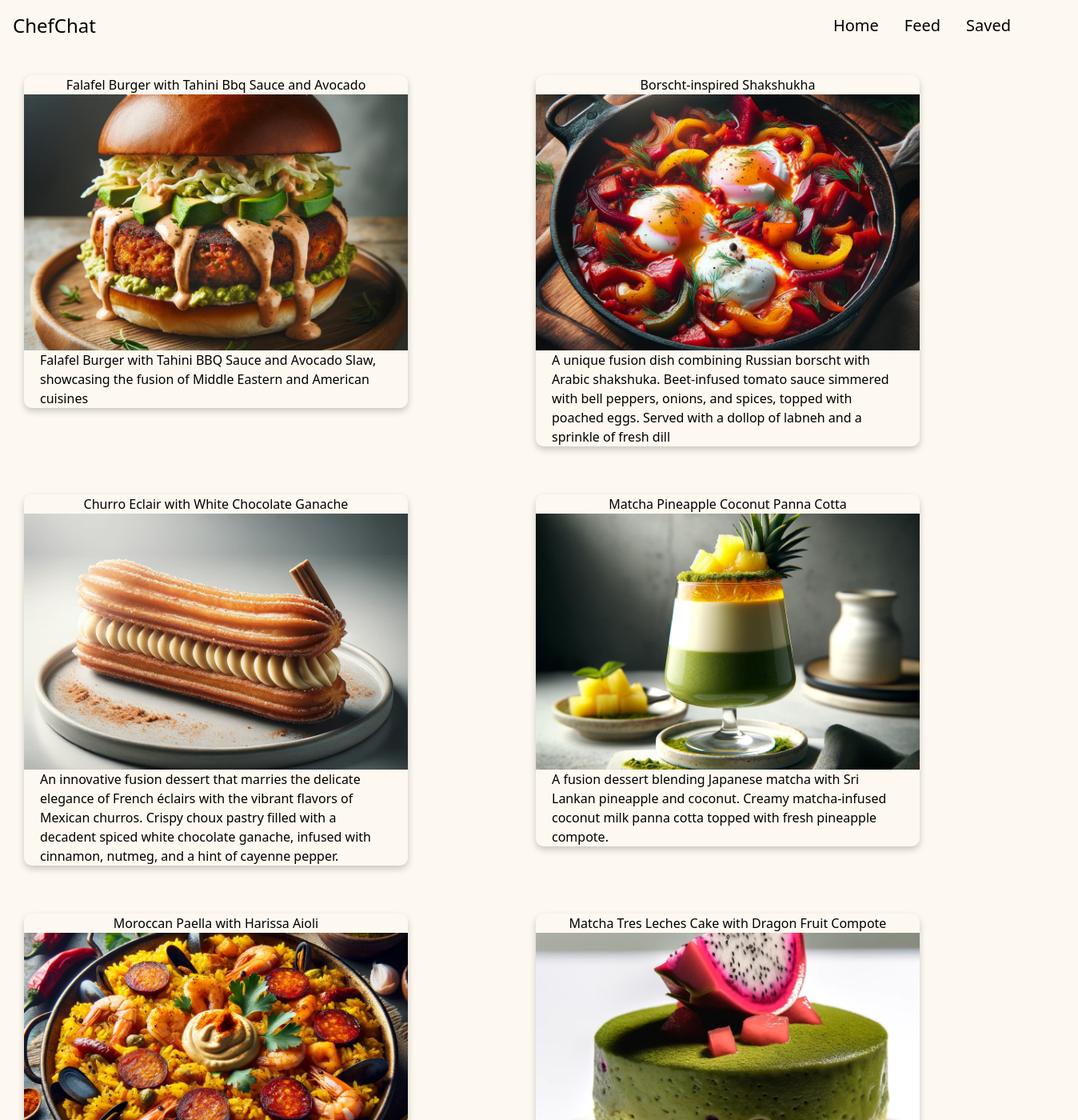
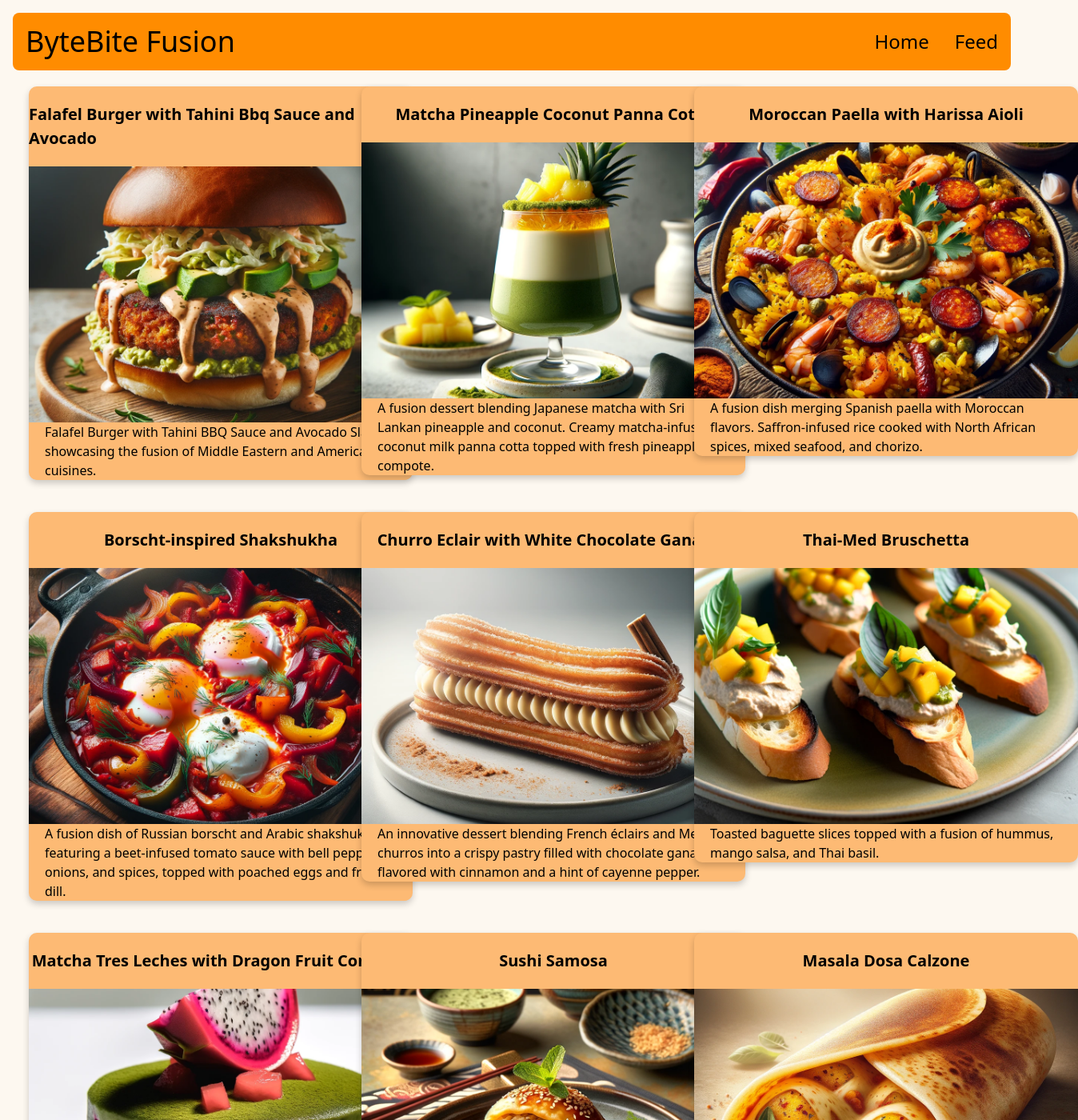
Before and after one commit to Shaurnav/cuisine-alchemy, a Next.js app in the folder frontend/: page /feed in a window 1280 px wide. Shown: the top 1400 px of the page at 80% size, 1348 px wide, since content can reach past the window. Built offline with nearby package versions, Linux system fonts and the light colour scheme.

Commit message:
towards the end now

```diff
--- a/frontend/components/feedIcons/AllFeed.tsx
+++ b/frontend/components/feedIcons/AllFeed.tsx
@@ -6,22 +6,8 @@ export default function AllFeed() {
       username: "joy_ghosh15",
       title: "Falafel Burger with Tahini Bbq Sauce and Avocado",
       description:
-        "Falafel Burger with Tahini BBQ Sauce and Avocado Slaw, showcasing the fusion of Middle Eastern and American cuisines",
+        "Falafel Burger with Tahini BBQ Sauce and Avocado Slaw, showcasing the fusion of Middle Eastern and American cuisines.",
       imageUrl: "./falafel.webp",
-    },
-    {
-      username: "adibsood",
-      title: "Borscht-inspired Shakshukha",
-      description:
-        "A unique fusion dish combining Russian borscht with Arabic shakshuka. Beet-infused tomato sauce simmered with bell peppers, onions, and spices, topped with poached eggs. Served with a dollop of labneh and a sprinkle of fresh dill",
-      imageUrl: "./borscht.webp",
-    },
-    {
-      username: "sharmaTheParma",
-      title: "Churro Eclair with White Chocolate Ganache",
-      description:
-        "An innovative fusion dessert that marries the delicate elegance of French éclairs with the vibrant flavors of Mexican churros. Crispy choux pastry filled with a decadent spiced white chocolate ganache, infused with cinnamon, nutmeg, and a hint of cayenne pepper.",
-      imageUrl: "churro.webp",
     },
     {
       username: "Xiao215",
@@ -31,18 +17,25 @@ export default function AllFeed() {
       imageUrl: "matcha.webp",
     },
     {
-      username: "nBanga",
+      username: "natashaBanga",
       title: "Moroccan Paella with Harissa Aioli",
       description:
-        "A fusion dish merging Spanish paella with Moroccan flavors. Saffron-infused rice cooked with North African spices, mixed seafood, and chorizo",
+        "A fusion dish merging Spanish paella with Moroccan flavors. Saffron-infused rice cooked with North African spices, mixed seafood, and chorizo.",
       imageUrl: "moroccan.webp",
     },
     {
-      username: "wallace_browning",
-      title: "Matcha Tres Leches Cake with Dragon Fruit Compote",
+      username: "adibsood",
+      title: "Borscht-inspired Shakshukha",
       description:
-        "A decadent blend of Mexican tres leches cake infused with Japanese matcha powder.",
-      imageUrl: "matccha.webp",
+        "A fusion dish of Russian borscht and Arabic shakshuka featuring a beet-infused tomato sauce with bell peppers, onions, and spices, topped with poached eggs and fresh dill.",
+      imageUrl: "./borscht.webp",
+    },
+    {
+      username: "sharmaTheParma",
+      title: "Churro Eclair with White Chocolate Ganache",
+      description:
+        "An innovative dessert blending French éclairs and Mexican churros into a crispy pastry filled with chocolate ganache, flavored with cinnamon and a hint of cayenne pepper.",
+      imageUrl: "churro.webp",
     },
     {
       username: "shrishJ",
@@ -52,18 +45,25 @@ export default function AllFeed() {
       imageUrl: "Thai-Med.webp",
     },
     {
-      username: "srinidhii.v",
-      title: "Masala Dosa Calzone",
+      username: "wallace_browning",
+      title: "Matcha Tres Leches with Dragon Fruit Compote",
       description:
-        "A creative fusion dish blending the iconic South Indian dosa with the comforting flavors of Italian calzone",
-      imageUrl: "masala.webp",
+        "A decadent blend of Mexican tres leches cake infused with Japanese matcha powder.",
+      imageUrl: "matccha.webp",
     },
     {
       username: "aliyanChaCha",
       title: "Sushi Samosa",
       description:
-        "Combining the elegance of Japanese sushi with the beloved Indian samosa",
+        "Combining the elegance of Japanese sushi with the beloved Indian samosa.",
       imageUrl: "sushi.webp",
+    },
+    {
+      username: "srinidhii.v",
+      title: "Masala Dosa Calzone",
+      description:
+        "A creative fusion dish blending the iconic South Indian dosa with the comforting flavors of Italian calzone.",
+      imageUrl: "masala.webp",
     },
   ];
 
@@ -82,9 +82,9 @@ export default function AllFeed() {
   };
 
   return (
-    <div style={containerStyle}>
+    <div className="grid grid-cols-3 flex">
       {feedData.map((item, index) => (
-        <div style={cardStyle} key={index}>
+        <div key={index}>
           <FeedIcon
             username={item.username}
             title={item.title}
--- a/frontend/components/feedIcons/feedicon.tsx
+++ b/frontend/components/feedIcons/feedicon.tsx
@@ -21,9 +21,20 @@ export default function FeedIcon({
         flexDirection: "column",
         alignItems: "center",
         borderRadius: "10px",
+        backgroundColor: "#fdba74",
       }}
     >
-      <h2>{title}</h2>
+      <h2
+        style={{
+          fontWeight: "bold",
+          fontSize: "20px",
+          paddingTop: "20px",
+          paddingBottom: "20px",
+        }}
+      >
+        {title}
+      </h2>
+
       <img
         src={imageUrl}
         alt={title}
--- a/frontend/components/navbar/index.tsx
+++ b/frontend/components/navbar/index.tsx
@@ -3,19 +3,19 @@ import Link from "next/link";
 export default function Navbar() {
   return (
     <header className="w-full">
-      <nav className="flex flex-row justify-between items-center w-full">
+      <nav
+        className="flex flex-row justify-between items-center w-full"
+        style={{ backgroundColor: "#FF8C00", borderRadius: "8px" }}
+      >
         <Link href="/">
-          <h1 className="text-2xl m-2 p-2">ChefChat</h1>
+          <h1 className="text-4xl m-2 p-2">ByteBite Fusion</h1>
         </Link>
         <div className="flex flex-row">
           <Link href="/">
-            <h1 className="text-xl p-2 m-2">Home</h1>
+            <h1 className="text-2xl p-2 m-2">Home</h1>
           </Link>
           <Link href="/feed">
-            <h1 className="text-xl p-2 m-2">Feed</h1>
-          </Link>
-          <Link href="/saved">
-            <h1 className="text-xl p-2 m-2">Saved</h1>
+            <h1 className="text-2xl p-2 m-2">Feed</h1>
           </Link>
         </div>
       </nav>
--- a/frontend/pages/feed.tsx
+++ b/frontend/pages/feed.tsx
@@ -6,7 +6,7 @@ const inter = Inter({ subsets: ["latin"] });
 
 export default function Feed() {
   return (
-    <div>
+    <div className="p-4">
       <Navbar />
       <AllFeed />
     </div>
--- a/frontend/pages/index.tsx
+++ b/frontend/pages/index.tsx
@@ -12,11 +12,12 @@ export default function Home() {
   const [selectedCountries, setSelectedCountries] = useState<any[]>([]);
   const [messages, setMessages] = useState<MessageProps[]>([]);
   const [submitted, setSubmitted] = useState<boolean>();
+  const [isLoading, setIsLoading] = useState<boolean>(false);
   const [chefMapping, setChefMapping] = useState<{
     countryOne: string;
     countryTwo: string;
   }>();
-  const [input, setInputText] = useState<string>('');
+  const [input, setInputText] = useState<string>("");
   const [final, setFinal] = useState<boolean>();
   const [numMessagesRendered, setNumMessagesRendered] = useState<number>(0);
 
@@ -26,9 +27,9 @@ export default function Home() {
       return;
     }
 
+    setIsLoading(true);
+    setTimeout(async () => {
       try {
-      console.log(input);
-
         const countryOne: string = selectedCountries[0].name;
         const countryTwo: string = selectedCountries[1].name;
 
@@ -49,18 +50,20 @@ export default function Home() {
               "Origin, X-Requested-With, Content-Type, Accept, Authorization",
             "Access-Control-Request-Method": "GET, POST, DELETE, PUT, OPTIONS",
           },
-        //@ts-ignore
           body: JSON.stringify({
             chefs: selectedCountries.map((item) => item.name),
             custom: input,
           }),
         });
-      setSubmitted(true);
         const data = await response.json();
         console.log(data);
+        setSubmitted(true);
       } catch (error) {
         console.error("Error submitting data:", error);
+      } finally {
+        setIsLoading(false);
       }
+    }, 2000);
   };
 
   useEffect(() => {
@@ -85,8 +88,6 @@ export default function Home() {
         setTimeout(() => {
           setMessages((messages) => [...messages, data]);
         }, 1000);
-
-        setFinal(data.is_last);
       } catch (error) {
         console.error("Error fetching next message:", error);
       }
@@ -99,7 +100,9 @@ export default function Home() {
     //maybe a num processed...
   }, [messages, submitted]);
 
-  const hasCountry = selectedCountries.some((item) => item.name === "ADD YOUR OWN");
+  const hasCountry = selectedCountries.some(
+    (item) => item.name === "ADD YOUR OWN"
+  );
 
   return (
     <main
@@ -114,7 +117,9 @@ export default function Home() {
           />
           <input
             className="m-4 h-10 w-1/2 text-xl self-center"
-            onChange={(event: React.ChangeEvent<HTMLInputElement>) => setInputText(event.target.value)}
+            onChange={(event: React.ChangeEvent<HTMLInputElement>) =>
+              setInputText(event.target.value)
+            }
             placeholder={
               hasCountry
                 ? "Please describe your custom chef"
@@ -124,8 +129,9 @@ export default function Home() {
           <button
             className="flex rounded-2xl flex-row text-white justify-center self-center bg-primary w-[100px] h-[25px]"
             onClick={handleSubmit}
+            disabled={isLoading}
           >
-            Submit
+            {isLoading ? "Loading..." : "Submit"}
           </button>
           {submitted && (
             <div>
--- a/frontend/pages/saved.tsx
+++ /dev/null
@@ -1,3 +0,0 @@
-export default function Saved() {
-  return <h1>hello!</h1>;
-}
```
Lines whose indentation alone changed are shown as unchanged.
